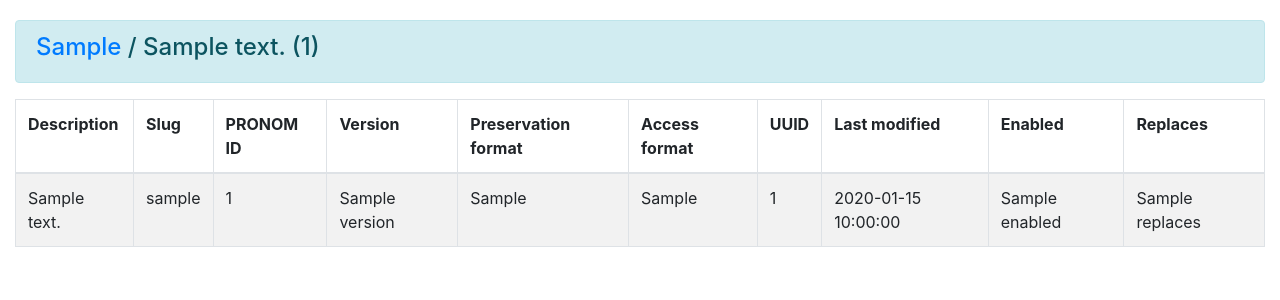
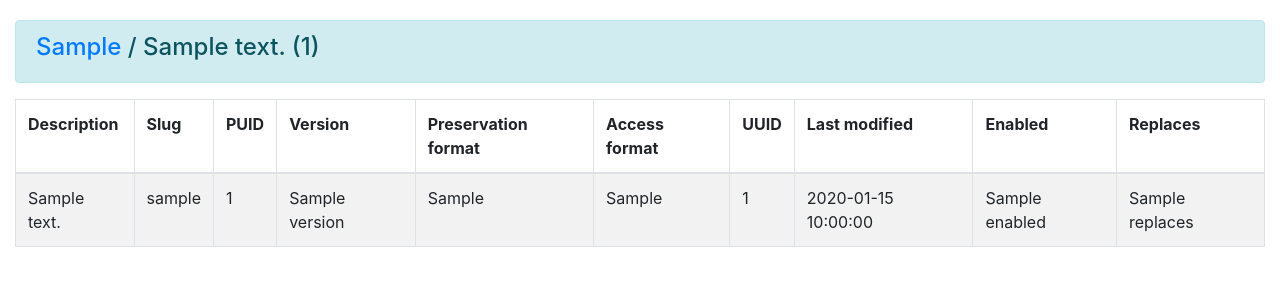
Before and after one commit to artefactual-labs/fpr2par, a Flask app: template fpr2par/templates/fpr_format_version.html in a window 1280 px wide. Shown: the part 80-380 px from the top of the page. Run offline with Flask 2, Linux system fonts and the light colour scheme; the template is opened without the code that fills it: most values are stand-ins (such as "Sample title", 1, 10 or a date in 2020).

Commit message:
change to use PUID label

```diff
--- a/fpr2par/templates/fpr_format_version.html
+++ b/fpr2par/templates/fpr_format_version.html
@@ -9,7 +9,7 @@
   <tr>
     <td><strong>Description</strong></td>
     <td><strong>Slug</strong></td>
-    <td><strong>PRONOM ID</strong></td>
+    <td><strong>PUID</strong></td>
     <td><strong>Version</strong></td>
     <td><strong>Preservation format</strong></td>
     <td><strong>Access format</strong></td>
--- a/fpr2par/templates/fpr_format_versions.html
+++ b/fpr2par/templates/fpr_format_versions.html
@@ -9,7 +9,7 @@
   <tr>
     <td><strong>Description</strong></td>
     <td><strong>Slug</strong></td>
-    <td><strong>PRONOM ID</strong></td>
+    <td><strong>PUID</strong></td>
     <td><strong>Version</strong></td>
     <td><strong>Preservation format</strong></td>
     <td><strong>Access format</strong></td>
```
